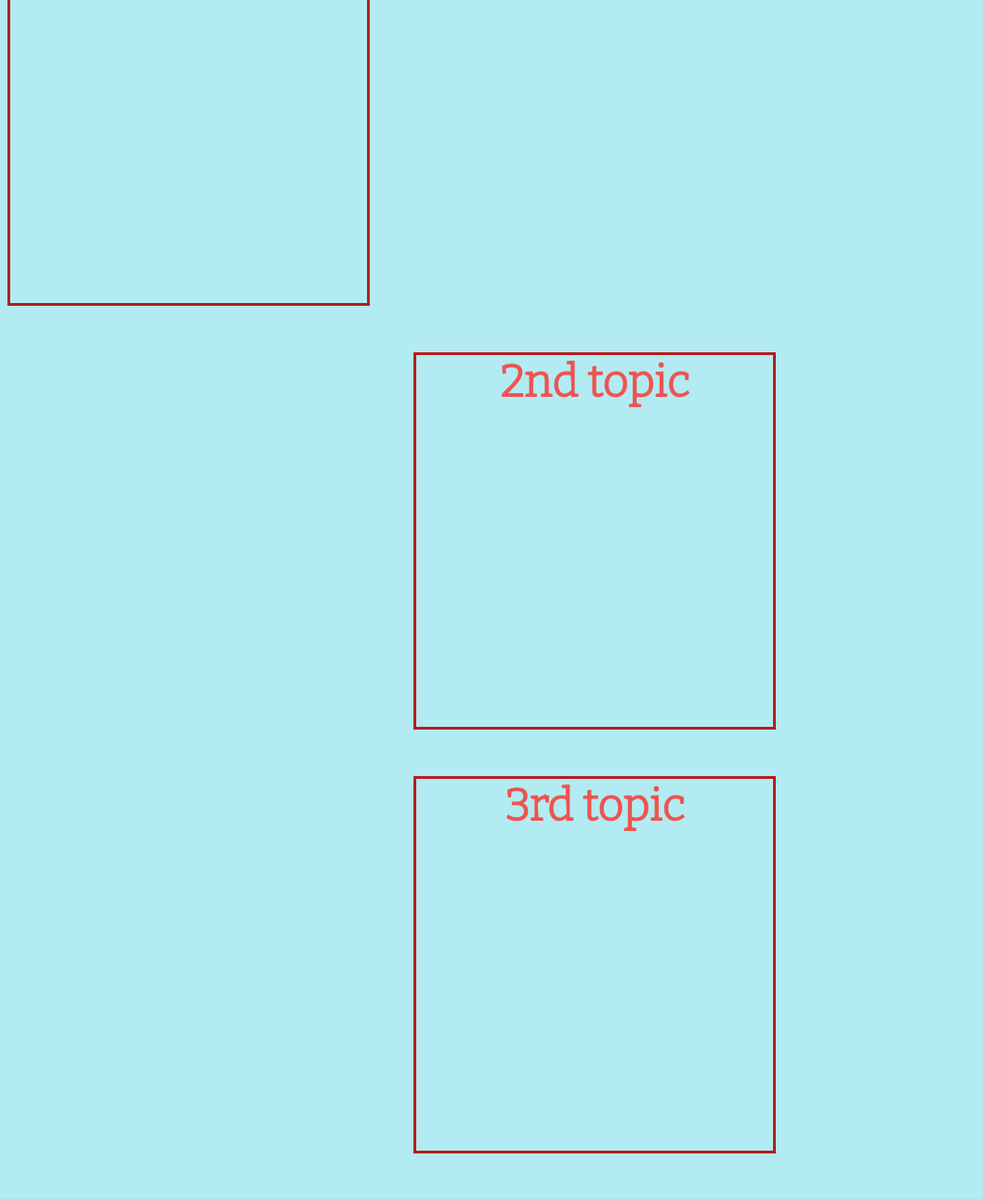
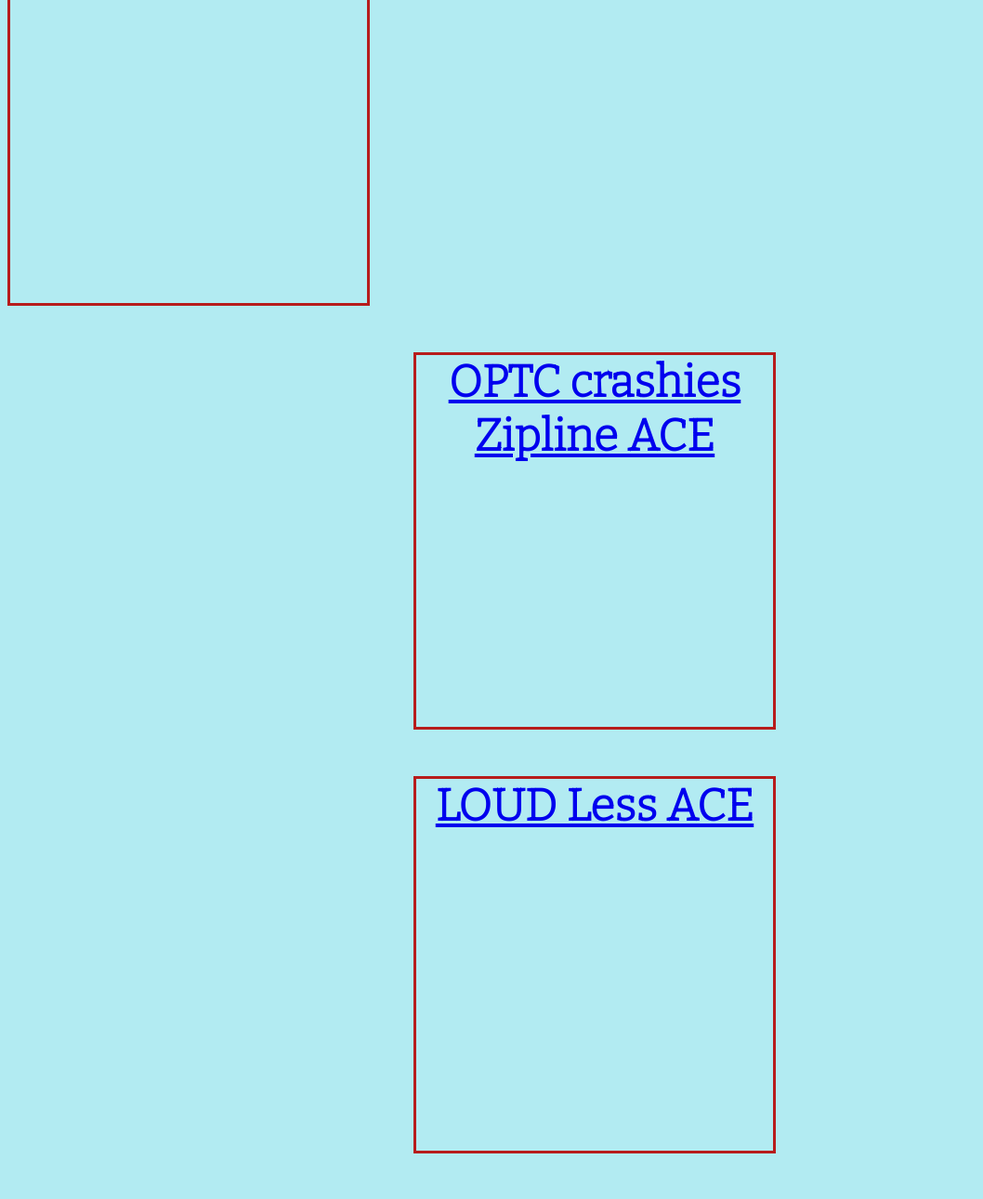
Before and after one commit to staten-island-tech/css-blogpost-project-AbigailLabanok, a plain HTML site: page index.html in a window 1280 px wide. Shown: the part 376-1666 px from the top of the page at 93% size, without its empty margins (0-1058 px from the left). Drawn offline with nearby package versions, Linux system fonts and the light colour scheme.

Commit message:
Update index.html

```diff
--- a/index.html
+++ b/index.html
@@ -17,13 +17,14 @@
   <body>
     <h1 class="main-header">TOP 3 CLIPS FROM VALORANT'S VCT TOURNAMENT</h1>
     <div class="topics">
-      <h2 class="topic-1">1st topic</h2>
-      <h2 class="topic-2">2nd topic</h2>
-      <h2 class="topic-3">3rd topic</h2>
+      <h2 class="topic-1"><a href="https://clips.twitch.tv/UninterestedFaithfulPresidentMingLee-lQti2QM6VdTJgP7L">ZETA Lez ACE</a></h2>
+      <h2 class="topic-2"><a href="https://clips.twitch.tv/PhilanthropicSuspiciousCocoaCurseLit-jp_979R7OA8VGEti">OPTC crashies Zipline ACE</a></h2>
+      <h2 class="topic-3"><a href="https://clips.twitch.tv/BeautifulTrappedPicklesGOWSkull-UPurMQmmxbBHw6d5">LOUD Less ACE</a></h2>
     </div>
   </body>
 </html>
-<!--Including this link tag: <meta name="viewport" content="width=device-width, initial-scale=1" /> allows you to connect to your css style sheet-->
+
+
 <!-- Writing a style onto an element (h1) is more specific, therefore better -->
 <!--Adding an id allows for more specific elements to be accessed directly. An id can only be used for one element.-->
 <!--Adding classes allows for elements or groups of elements to be accessed directly-->
```
